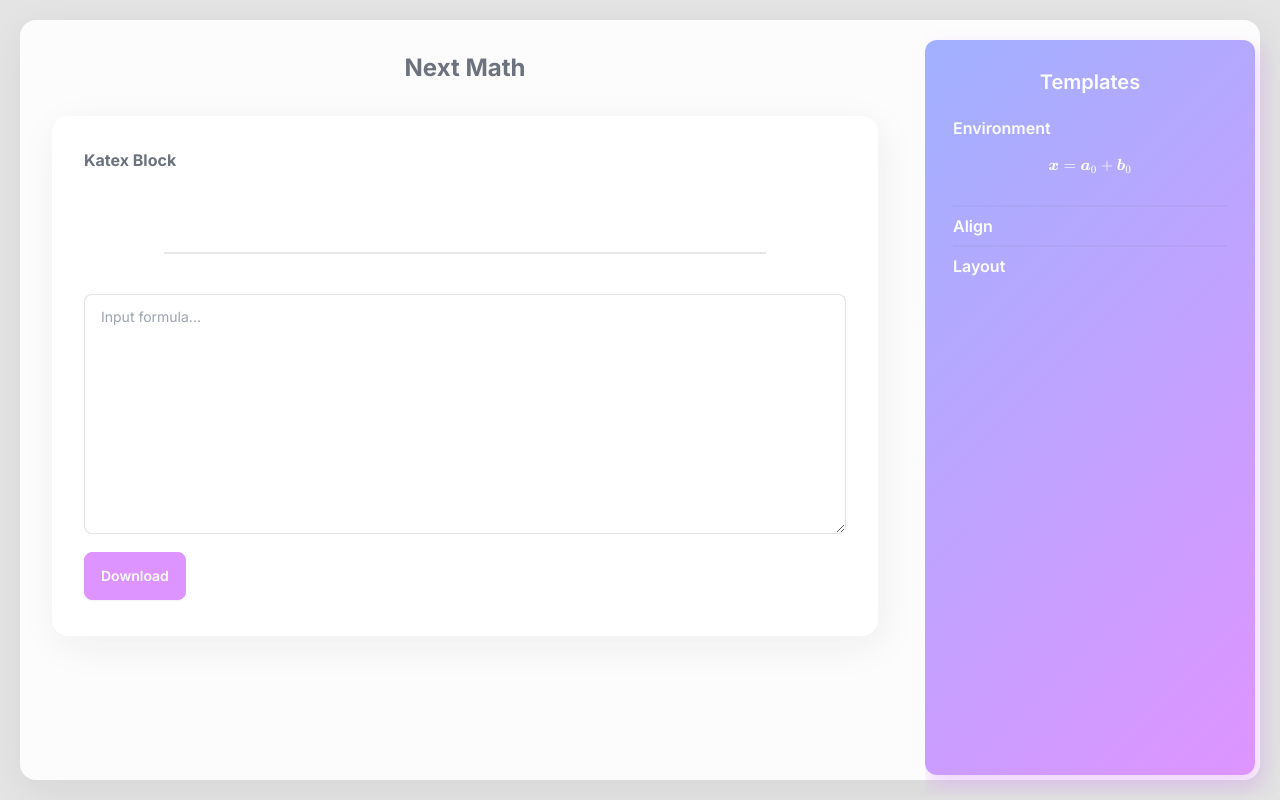
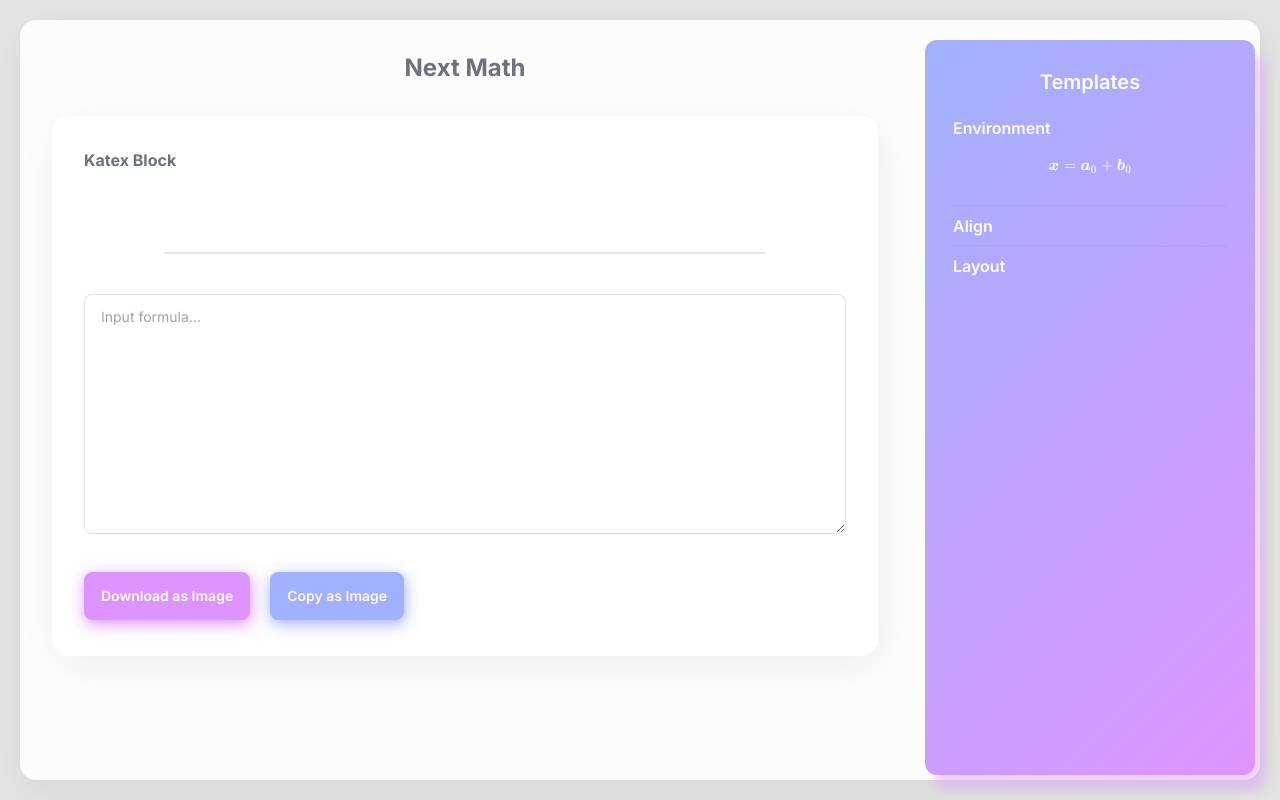
Before and after one commit to tf63/next-katex-exp, a Next.js app: page / in a window 1280 px wide. Built offline with nearby package versions, Linux system fonts and the light colour scheme.

Commit message:
[feat] tidy image hooks

```diff
--- a/components/formula-input/formula-input.tsx
+++ b/components/formula-input/formula-input.tsx
@@ -1,10 +1,10 @@
 'use client'
 
-import { ChangeEvent, useState } from 'react'
+import { ChangeEvent, useRef, useState } from 'react'
 
-import { useSaveAsImg } from '@/hooks/use-save-img'
+import { useDOMtoImage } from '@/hooks/use-dom-to-image'
 
-import { Formula } from '../formula'
+import { Formula } from '@/components/formula'
 type FormulaInputProps = {
     inline: boolean
 }
@@ -12,7 +12,9 @@ type FormulaInputProps = {
 export const FormulaInput = ({ inline }: FormulaInputProps) => {
     const [formula, setFormula] = useState<string>('')
 
-    const { elementRef, saveAsImage } = useSaveAsImg()
+    const elementRef = useRef<HTMLDivElement>(null)
+
+    const { downloadImage, copyImage } = useDOMtoImage(elementRef)
 
     const onChange = (event: ChangeEvent<HTMLTextAreaElement>) => {
         const value = event.target.value
@@ -28,13 +30,18 @@ export const FormulaInput = ({ inline }: FormulaInputProps) => {
                 value={formula}
                 onChange={onChange}
                 spellCheck={false}
-                className="textarea textarea-bordered mb-3 mt-10 h-60 w-full"
+                className="textarea textarea-bordered mb-8 mt-10 h-60 w-full"
                 placeholder="Input formula..."
             />
 
-            <button className="btn btn-primary" onClick={saveAsImage}>
-                Download
-            </button>
+            <div className="flex gap-5">
+                <button className="btn btn-primary shadow-primary" onClick={downloadImage}>
+                    Download as Image
+                </button>
+                <button className="btn btn-secondary shadow-secondary" onClick={copyImage}>
+                    Copy as Image
+                </button>
+            </div>
         </div>
     )
 }
--- /dev/null
+++ b/hooks/use-dom-to-image.ts
@@ -0,0 +1,40 @@
+import download from 'downloadjs'
+import { toBlob, toPng } from 'html-to-image'
+import { RefObject } from 'react'
+
+export const useDOMtoImage = (elementRef: RefObject<HTMLElement>, filename = 'tmp.png') => {
+    const copyImage = () => {
+        if (elementRef.current == null) {
+            return
+        }
+
+        toBlob(elementRef.current)
+            .then((blob) => {
+                if (blob == null) {
+                    return
+                }
+                navigator.clipboard.write([new ClipboardItem({ [blob.type]: blob })]).catch((error) => {
+                    console.log('error during copying image', error)
+                })
+            })
+            .catch(() => {
+                console.log('error during saving image')
+            })
+    }
+
+    const downloadImage = () => {
+        if (elementRef.current == null) {
+            return
+        }
+
+        toPng(elementRef.current)
+            .then((dataUrl) => {
+                download(dataUrl, filename)
+            })
+            .catch(() => {
+                console.log('error during saving image')
+            })
+    }
+
+    return { copyImage, downloadImage }
+}
--- a/hooks/use-save-img.ts
+++ /dev/null
@@ -1,23 +0,0 @@
-import download from 'downloadjs'
-import { toPng } from 'html-to-image'
-import { useRef } from 'react'
-
-export const useSaveAsImg = (filename = 'formula') => {
-    const elementRef = useRef<HTMLDivElement>(null)
-
-    const saveAsImage = () => {
-        if (elementRef.current == null) {
-            return
-        }
-
-        toPng(elementRef.current)
-            .then((dataUrl) => {
-                download(dataUrl, filename)
-            })
-            .catch(() => {
-                console.log('error during saving image')
-            })
-    }
-
-    return { elementRef, saveAsImage }
-}
--- a/tailwind.config.js
+++ b/tailwind.config.js
@@ -15,7 +15,9 @@ const config = {
                 sm: '4px 10px 40px rgba(34, 26, 53, 0.05)',
                 md: '4px 10px 40px rgba(34, 26, 53, 0.06)',
                 lg: '4px 10px 40px rgba(34, 26, 53, 0.07)',
-                grad: '4px 10px 20px rgba(219, 150, 255, 0.4);',
+                grad: '10px 15px 10px rgba(219, 150, 255, 0.4);',
+                primary: '1px 4px 15px rgba(219, 150, 255, 0.4);',
+                secondary: '1px 4px 15px rgba(161, 177, 255, 0.4);',
             },
             keyframes: {
                 blink: {
```
